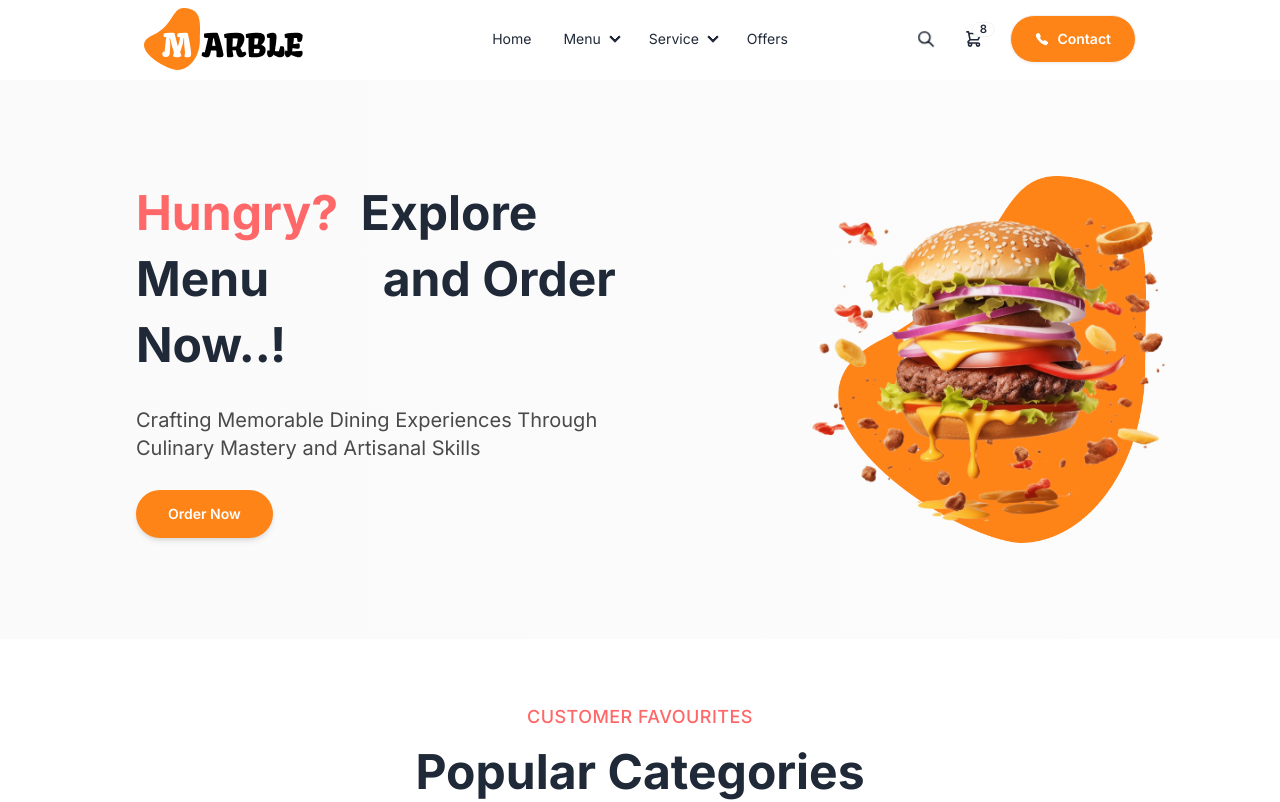
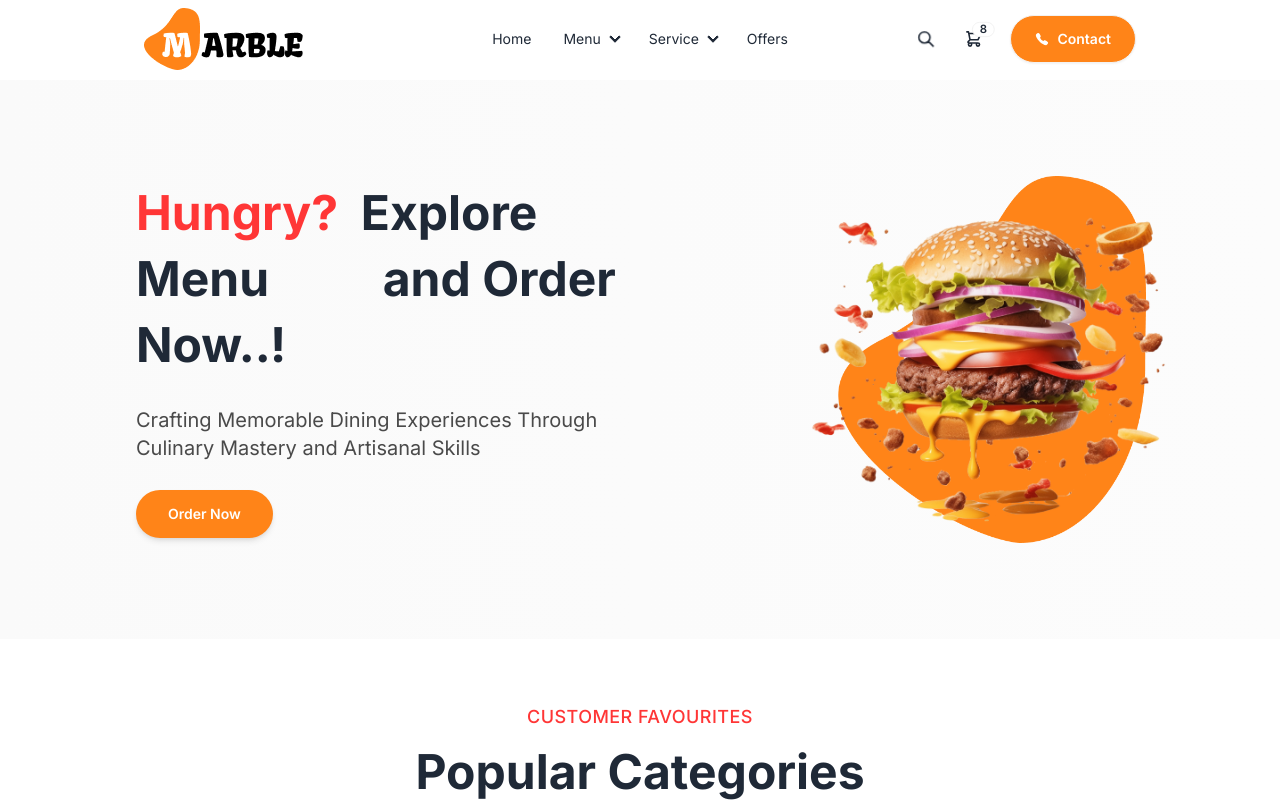
Before and after one commit to ManushaGunathilaka/food-website, a React (Vite) app in the folder food-client/: page / in a window 1280 px wide. Shown: the top 802 px of the page. Built offline with nearby package versions, Linux system fonts and the light colour scheme.

Commit message:
changes images and swipe sections

```diff
--- a/food-client/tailwind.config.js
+++ b/food-client/tailwind.config.js
@@ -5,7 +5,7 @@ export default {
     extend: {
       colors: {
         orange: "#FF8418",
-        red: "#FF6868",
+        red: "#FF3636",
         secondary: "#555",
         primaryBG: "#FCFCFC",
       },
```
